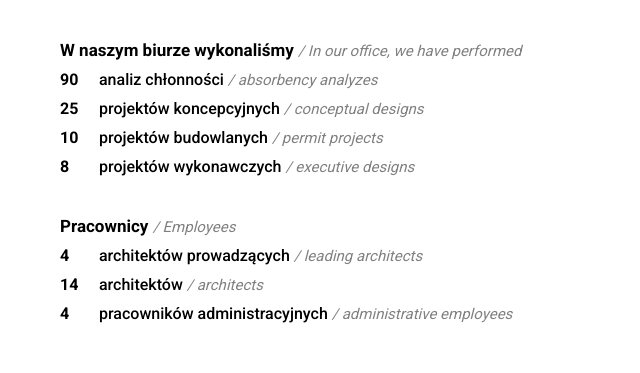
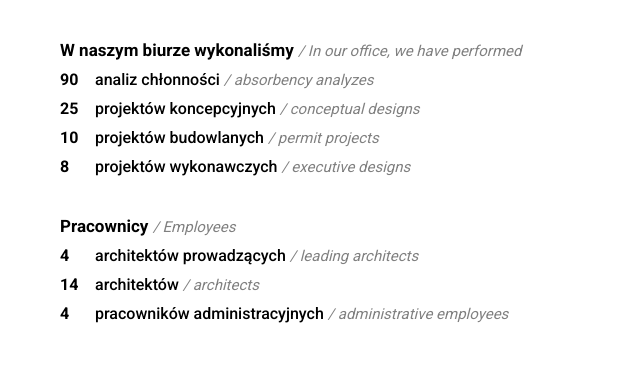
Before and after one commit to AntonOshurek/unicorn_arhi_promo_landing, a website: page src/index.html in a window 1280 px wide. Shown: the part 1299-1672 px from the top of the page, 0-640 px from the left. Drawn offline with nearby package versions, Linux system fonts and the light colour scheme; files that its build step writes are made by us from their sources.

Commit message:
about stat list text correction

```diff
--- a/src/index.html
+++ b/src/index.html
@@ -47,17 +47,35 @@
 
 				<div class="about__stat">
 					<ul class="about__stat-list">
-						<li class="about__info-text"><h3 class="about__info-title">W naszym biurze wykonaliśmy <span class="about__info-text--eng">/ In our office, we have performed</span></h3></li>
-						<li class="about__info-text"><span class="about__stat-count">90</span> analiz chłonności <span class="about__info-text--eng">/ absorbency analyzes</span></li>
-						<li class="about__info-text"><span class="about__stat-count">25</span> projektów koncepcyjnych <span class="about__info-text--eng">/ conceptual designs</span></li>
-						<li class="about__info-text"><span class="about__stat-count">10</span> projektów budowlanych <span class="about__info-text--eng">/ permit projects</span></li>
-						<li class="about__info-text"><span class="about__stat-count">8</span> projektów wykonawczych <span class="about__info-text--eng">/ executive designs</span></li>
+						<li class="about__info-text">
+							<h3 class="about__info-title">W naszym biurze wykonaliśmy <span class="about__info-text--eng">/ In our office, we have performed</span></h3>
+						</li>
+						<li class="about__info-text about__stat-text">
+							<span class="about__stat-count">90</span> <p>analiz chłonności <span class="about__info-text--eng">/ absorbency analyzes</span></p>
+						</li>
+						<li class="about__info-text about__stat-text">
+							<span class="about__stat-count">25</span> <p>projektów koncepcyjnych <span class="about__info-text--eng">/ conceptual designs</span></p>
+						</li>
+						<li class="about__info-text about__stat-text">
+							<span class="about__stat-count">10</span> <p>projektów budowlanych <span class="about__info-text--eng">/ permit projects</span></p>
+						</li>
+						<li class="about__info-text about__stat-text">
+							<span class="about__stat-count">8</span> <p>projektów wykonawczych <span class="about__info-text--eng">/ executive designs</span></p>
+						</li>
 					</ul>
 					<ul class="about__stat-list">
-						<li class="about__info-text"><h3 class="about__info-title">Pracownicy <span class="about__info-text--eng">/ Employees</span></h3></li>
-						<li class="about__info-text"><span class="about__stat-count">4</span> architektów prowadzących <span class="about__info-text--eng">/ leading architects</span></li>
-						<li class="about__info-text"><span class="about__stat-count">14</span> architektów <span class="about__info-text--eng">/ architects</span></li>
-						<li class="about__info-text"><span class="about__stat-count">4</span> pracowników administracyjnych <span class="about__info-text--eng">/ administrative employees</span></li>
+						<li class="about__info-text">
+							<h3 class="about__info-title">Pracownicy <span class="about__info-text--eng">/ Employees</span></h3>
+						</li>
+						<li class="about__info-text about__stat-text">
+							<span class="about__stat-count">4</span> <p>architektów prowadzących <span class="about__info-text--eng">/ leading architects</span></p>
+						</li>
+						<li class="about__info-text about__stat-text">
+							<span class="about__stat-count">14</span> <p>architektów <span class="about__info-text--eng">/ architects</span></p>
+						</li>
+						<li class="about__info-text about__stat-text">
+							<span class="about__stat-count">4</span> <p>pracowników administracyjnych <span class="about__info-text--eng">/ administrative employees</span></p>
+						</li>
 					</ul>
 				</div>
 			</div>
--- a/src/scss/blocks/about.scss
+++ b/src/scss/blocks/about.scss
@@ -9,9 +9,7 @@
 
 .about__info {
 	width: 100%;
-	// min-height: 100vh;
-height: 100%;
-	// min-height: max-content;
+	height: 100%;
 	padding: 100px 0px 80px 20px;
 
 	@media (max-width: 900px) {
@@ -94,6 +92,10 @@ height: 100%;
  list-style: none;
 }
 
+.about__stat-text {
+	display: flex;
+}
+
 .about__stat-count {
 	display: inline-block;
 	width: 35px;
```
